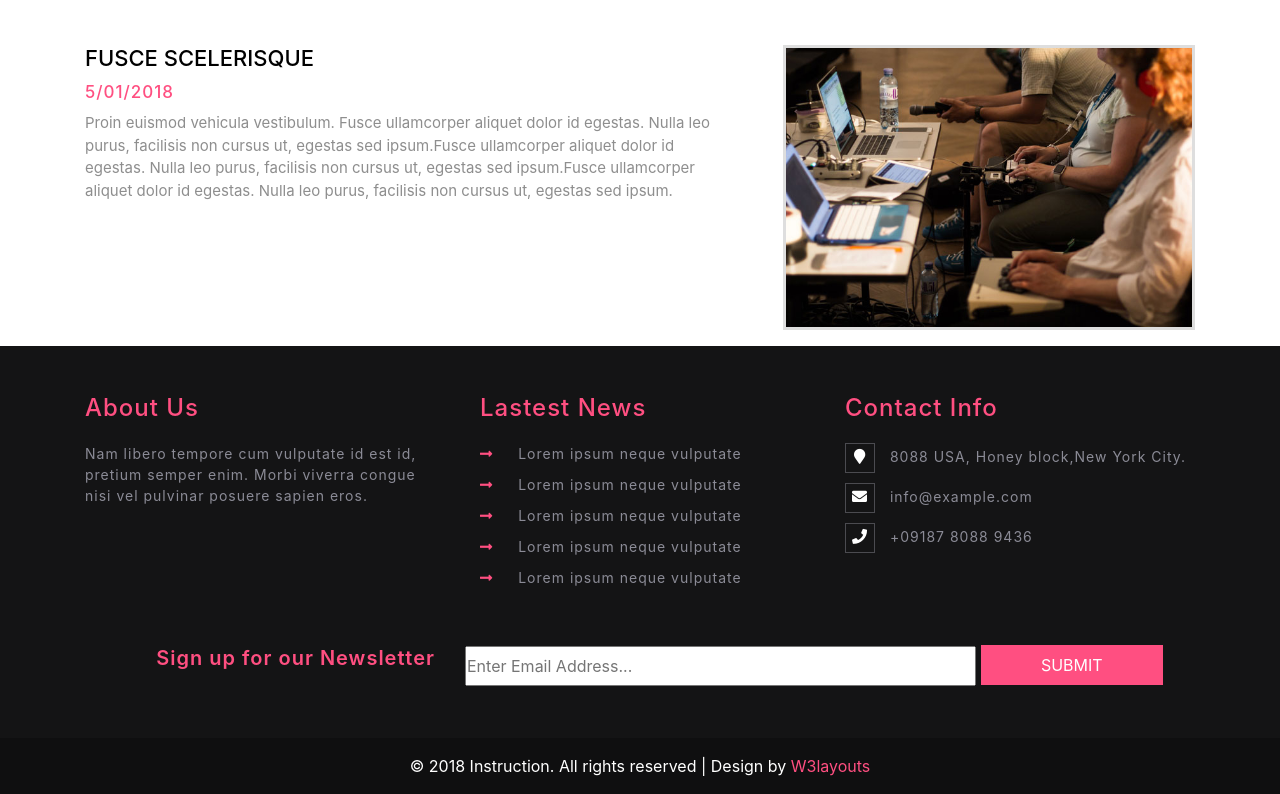
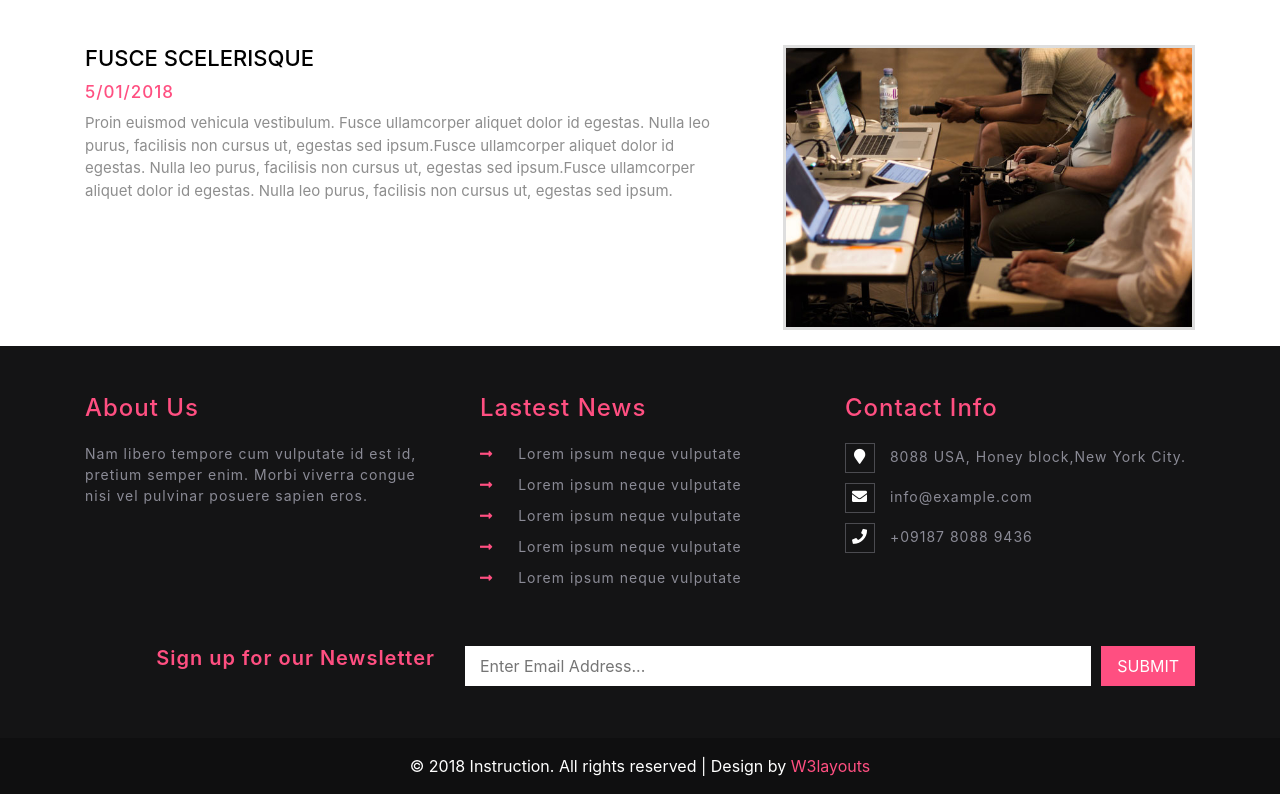
Before and after one commit to Nghia151/-FE68-_-Instruction-_-TranTrongNghia-, a plain HTML site: page [FE68]_[Instruction]_[TranTrongNghia]/index.html in a window 1280 px wide. Shown: the part 3994-4788 px from the top of the page. Drawn offline with nearby package versions, Linux system fonts and the light colour scheme.

Commit message:
mentor-review

```diff
--- a/[FE68]_[Instruction]_[TranTrongNghia]/css/style.css
+++ b/[FE68]_[Instruction]_[TranTrongNghia]/css/style.css
@@ -487,15 +487,20 @@ header{
 }
 .footer__form input {
 	height:40px;
-	width:70%;
+	/* width:70%; */
+    flex: auto;
+    padding: 0 15px;
+    outline: none;
+    border: none;
 }
 .btn-footer-submit{
 	background-color: #ff4f81;
 	border-radius: 0px;
 	height: 40px;
-	margin-top:-6px;
+    padding: 0 15px;
+	/* margin-top:-6px; */
 	cursor:pointer;
-	width:25%;
+	/* width:25%; */
 }
 .btn-footer-submit:hover{
 	background-color: #ec1955;
--- a/[FE68]_[Instruction]_[TranTrongNghia]/index.html
+++ b/[FE68]_[Instruction]_[TranTrongNghia]/index.html
@@ -533,7 +533,7 @@
                     <div class="col-md-5 col-lg-4">
                         <h2 class="text-left text-md-right">Sign up for our Newsletter</h2>
                     </div>
-                    <div class="col-md-7 col-lg-8">
+                    <div class="col-md-7 col-lg-8 d-flex flex-column flex-sm-row" style="gap: 10px;">
                         <input type="email" name="email" placeholder="Enter Email Address...">
                         <button class="btn btn-footer-submit text-white">SUBMIT</button>
                     </div>
```
